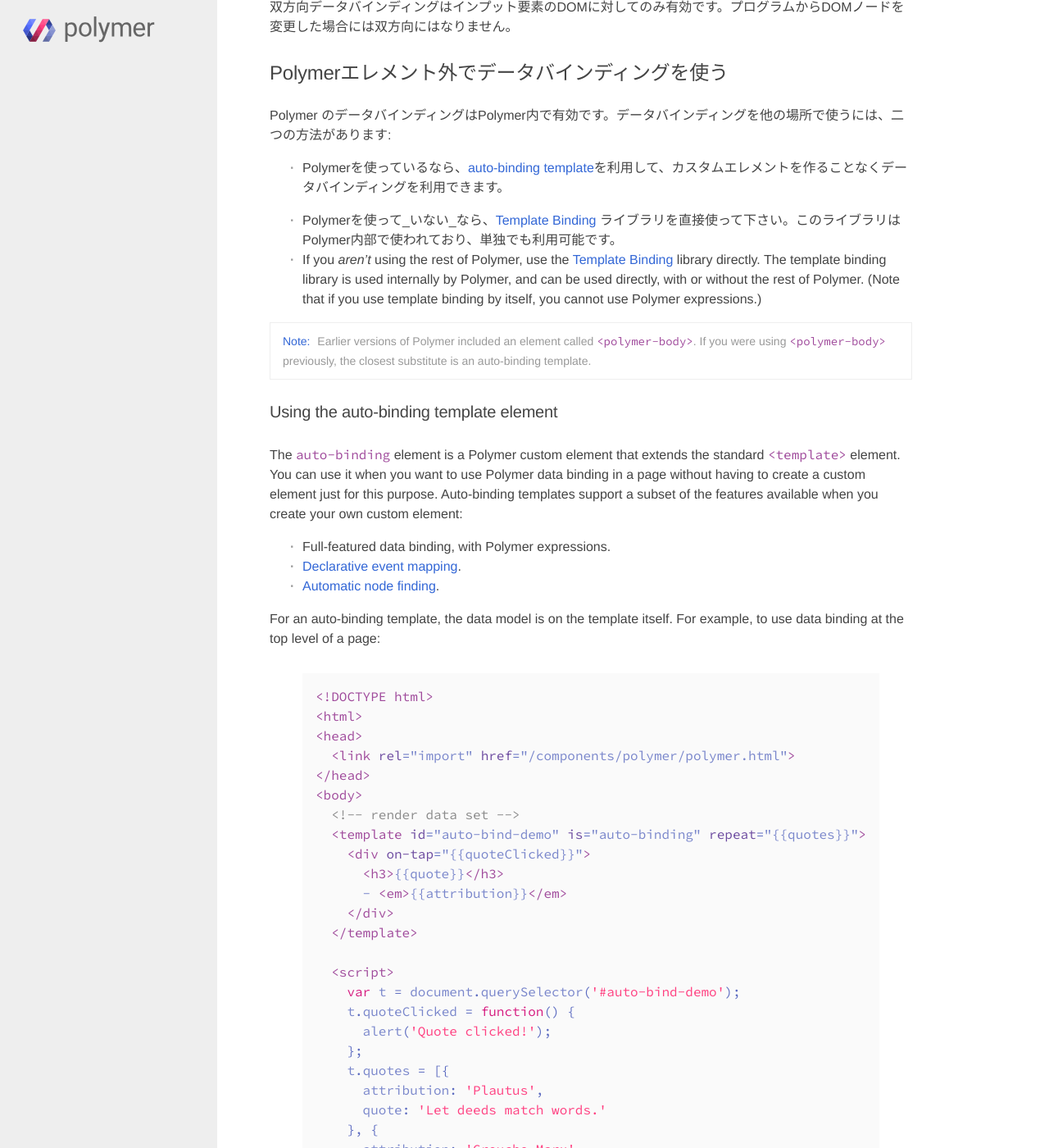
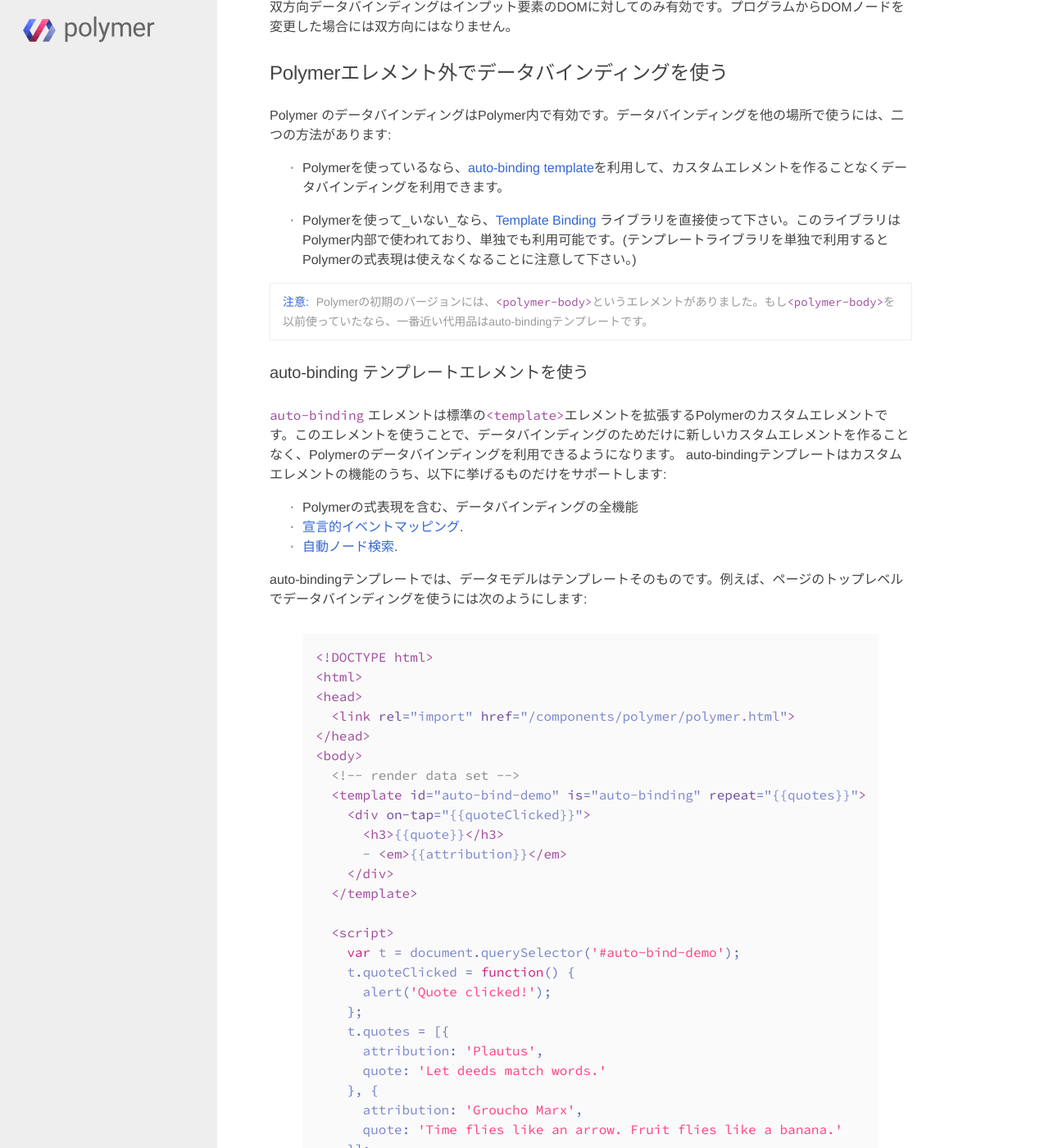
Before and after one commit to craftgear/polymer-docs-ja, a Jekyll site: the page built from docs_ja/docs/polymer/databinding-advanced.md, in a window 1280 px wide and 1400 px high, scrolled down 5671 px. Shown: the whole window at 82% size. Built offline with Jekyll 4.4.1, drawn with Linux system fonts in a browser that asks for light colours; some web fonts are replaced; a script that is not in the unit is left out; some of the changed text lies outside the part shown.

Commit message:
done databinding-advanced.md

```diff
--- a/docs_ja/docs/polymer/databinding-advanced.md
+++ b/docs_ja/docs/polymer/databinding-advanced.md
@@ -224,55 +224,39 @@ sectionをクリックすると、次のようにDOMが変化します。（読
 
 *   {{site.project_title}}を使っているなら、[auto-binding template](#autobinding)を利用して、カスタムエレメントを作ることなくデータバインディングを利用できます。
 
-*   {{site.project_title}}を使って_いない_なら、[Template Binding](/docs/polymer/template.html) ライブラリを直接使って下さい。このライブラリは{{site.project_title}}内部で使われており、単独でも利用可能です。
-*   If you _aren't_ using the rest of {{site.project_title}}, use the
-    [Template Binding](/docs/polymer/template.html) library directly. The template binding library is
-    used internally by {{site.project_title}}, and can be used directly, with or without the rest of
-    {{site.project_title}}. (Note that if you use template binding by itself, you cannot use {{site.project_title}}
-    expressions.)
+*   {{site.project_title}}を使って_いない_なら、[Template Binding](/docs/polymer/template.html) ライブラリを直接使って下さい。このライブラリは{{site.project_title}}内部で使われており、単独でも利用可能です。(テンプレートライブラリを単独で利用すると{{site.project_title}}の式表現は使えなくなることに注意して下さい。)
 
-**Note:** Earlier versions of {{site.project_title}} included an element called `<polymer-body>`.
-If you were using `<polymer-body>` previously, the closest substitute is an auto-binding template.
+**注意:** {{site.project_title}}の初期のバージョンには、`<polymer-body>`というエレメントがありました。もし`<polymer-body>`を以前使っていたなら、一番近い代用品はauto-bindingテンプレートです。
 {: .alert .alert-info }
 
-### Using the auto-binding template element {#autobinding}
+### auto-binding テンプレートエレメントを使う {#autobinding}
 
-The `auto-binding` element is a {{site.project_title}} custom element that extends the standard
-`<template>` element. You can use it when you want to use {{site.project_title}} data
-binding in a page without having to create a custom element just for this purpose. Auto-binding
-templates support a subset of the features available when you create your own custom element:
+`auto-binding` エレメントは標準の`<template>`エレメントを拡張する{{site.project_title}}のカスタムエレメントです。このエレメントを使うことで、データバインディングのためだけに新しいカスタムエレメントを作ることなく、{{site.project_title}}のデータバインディングを利用できるようになります。
+auto-bindingテンプレートはカスタムエレメントの機能のうち、以下に挙げるものだけをサポートします:
 
--   Full-featured data binding, with {{site.project_title}} expressions.
--   [Declarative event mapping](polymer.html#declarative-event-mapping).
--   [Automatic node finding](polymer.html#automatic-node-finding).
+-   {{site.project_title}}の式表現を含む、データバインディングの全機能
+-   [宣言的イベントマッピング](polymer.html#declarative-event-mapping).
+-   [自動ノード検索](polymer.html#automatic-node-finding).
 
-For an auto-binding template, the data model is on the template itself. For example, to use data
-binding at the top level of a page:
+auto-bindingテンプレートでは、データモデルはテンプレートそのものです。例えば、ページのトップレベルでデータバインディングを使うには次のようにします:
 
 {% include samples/databinding/auto-binding.html %}
 
-The auto-binding template inserts the instances it creates immediately after
-itself in the DOM tree (_not_ in its shadow DOM). In this case, the quotes are
-inserted as children of the `body` element.
+auto-bindingテンプレートはDOMツリーで自身のすぐ後にインスタンスを挿入します（自身のshadow DOMないではありません）。この場合、quoteは`body`エレメントの子要素として挿入されます。
 
-After adding the instances, the auto-binding template fires the `template-bound`
-event.
+インスタンスの挿入後、auto-bindingテンプレートは`template-bound`イベントを発行します。
 
-The `auto-binding` element is currently included automatically when you load the
-{{site.project_title}} library.
+`auto-binding`エレメントは{{site.project_title}}ライブラリをロードすると自動でインクルードされます。
 
-## Inserting data-bound HTML {#boundhtml}
+## データバインドされたHTMLを挿入する {#boundhtml}
 
-The {{site.project_title}} data binding escapes any HTML in the bound data.
-This avoids many potential security pitfalls with including arbitrary HTML.
+{{site.project_title}}ではバインドされたデータ内のHTMLは全てエスケープされます。これによって任意のHTMLを挿入するなどの潜在的なセキュリティホールを避けます。
 
-However, for those special cases where you need to add HTML dynamically, {{site.project_title}}
-elements provide the `injectBoundHTML` instance method. `injectBoundHTML` replaces
-the contents of a target element with an arbitrary block of HTML. Any data binding
-expressions in the HTML are bound to the element.
+しかし、動的にHTMLを挿入したいという特別な場合に備えて、{{site.project_title}}エレメントには`injectBoundHTML`インスタンスメソッドがあります。`injectBoundHTML`は対象エレメントのコンテンツを任意のHTMLで置き換えます。追加するHTML内のデータバインド式は、追加されたエレメントにバインドされます。
 
-For example, in the following example, a message is injected into the `message_area` `<div>`.
+例えば、次の例ではメッセージが`message_area``<div>`に追加されます。
 
+`message`プロパティを変更すると、`message_area`に表示されるデータも変わります。
 Changing the `message` property changes the data displayed in the `message_area`.
 
 {%raw%}
@@ -291,5 +275,4 @@ Changing the `message` property changes the data displayed in the `message_area`
     </polymer-element>
 {%endraw%}
 
-Note that the rules for data binding using `injectBoundHTML` are the same as the rules for
-standard data binding. For example, if `message` contains HTML, the HTML is escaped.
+`injectBoundHTML`を使ってデータバインディングを行う場合のルールは標準のデータバインディングと同じであることに注意して下さい。例えば、`message`にHTMLが含まれていた場合、そのHTMLはエスケープされます。
```
